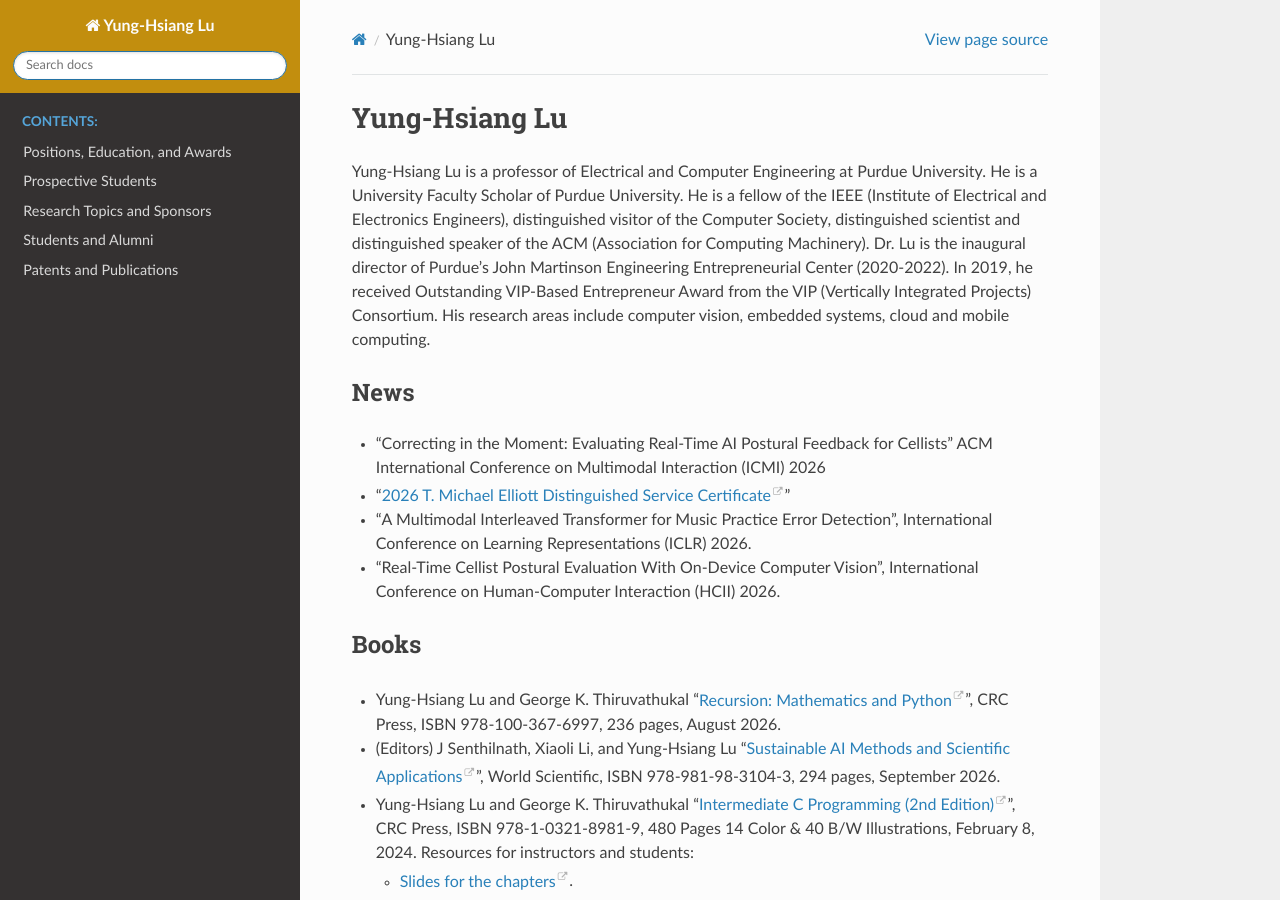
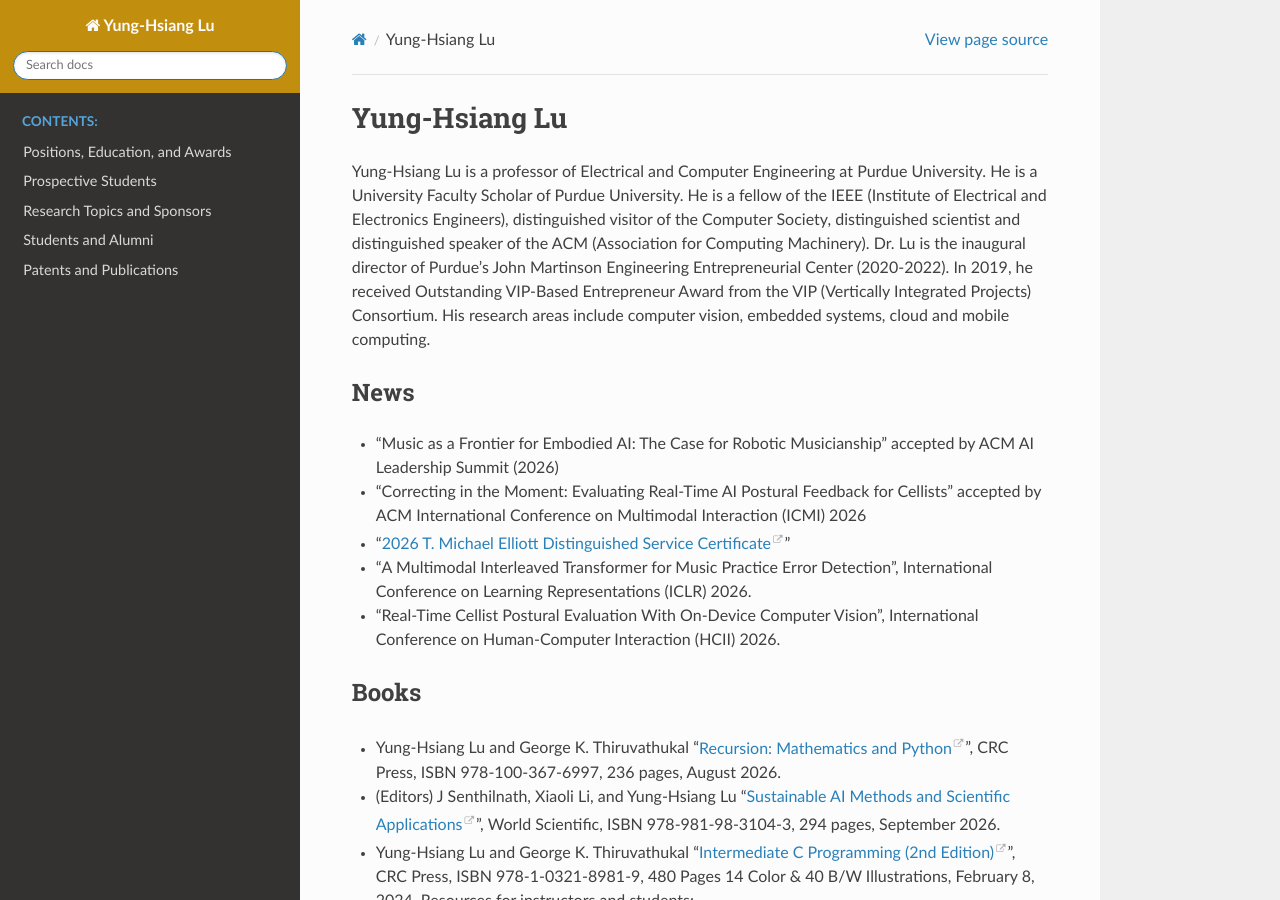
Before and after one commit to luyunghsiang/yhluweb, a Sphinx documentation site: the page built from source/index.rst, in a window 1280 px wide and 900 px high. Built offline with Sphinx 7.4.7 and the Read the Docs theme 3.1.0, drawn with Linux system fonts in a browser that asks for light colours; pages that are not in the unit, such as notebooks, are missing from menus.

Commit message:
Update news section with new conference acceptance

```diff
--- a/source/index.rst
+++ b/source/index.rst
@@ -18,7 +18,9 @@ embedded systems, cloud and mobile computing.
 News
 ----
 
-- "Correcting in the Moment: Evaluating Real-Time AI Postural Feedback for Cellists"  ACM International Conference on Multimodal Interaction (ICMI) 2026
+- "Music as a Frontier for Embodied AI: The Case for Robotic Musicianship" accepted by ACM AI Leadership Summit (2026)
+
+- "Correcting in the Moment: Evaluating Real-Time AI Postural Feedback for Cellists" accepted by ACM International Conference on Multimodal Interaction (ICMI) 2026
 
 - "`2026 T. Michael Elliott Distinguished Service Certificate <https://www.computer.org/volunteering/awards/distinguished-service>`_"
 
```
